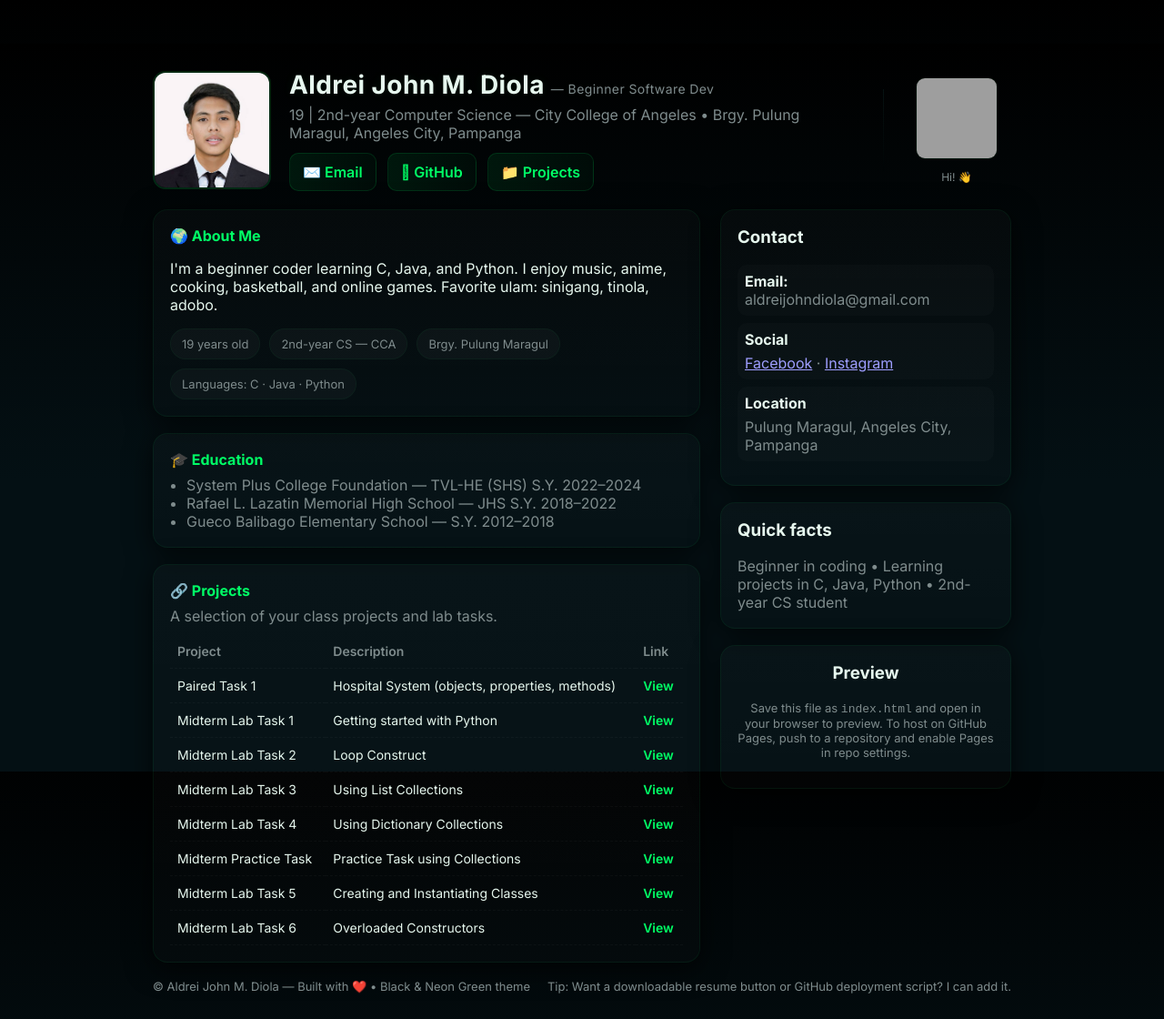
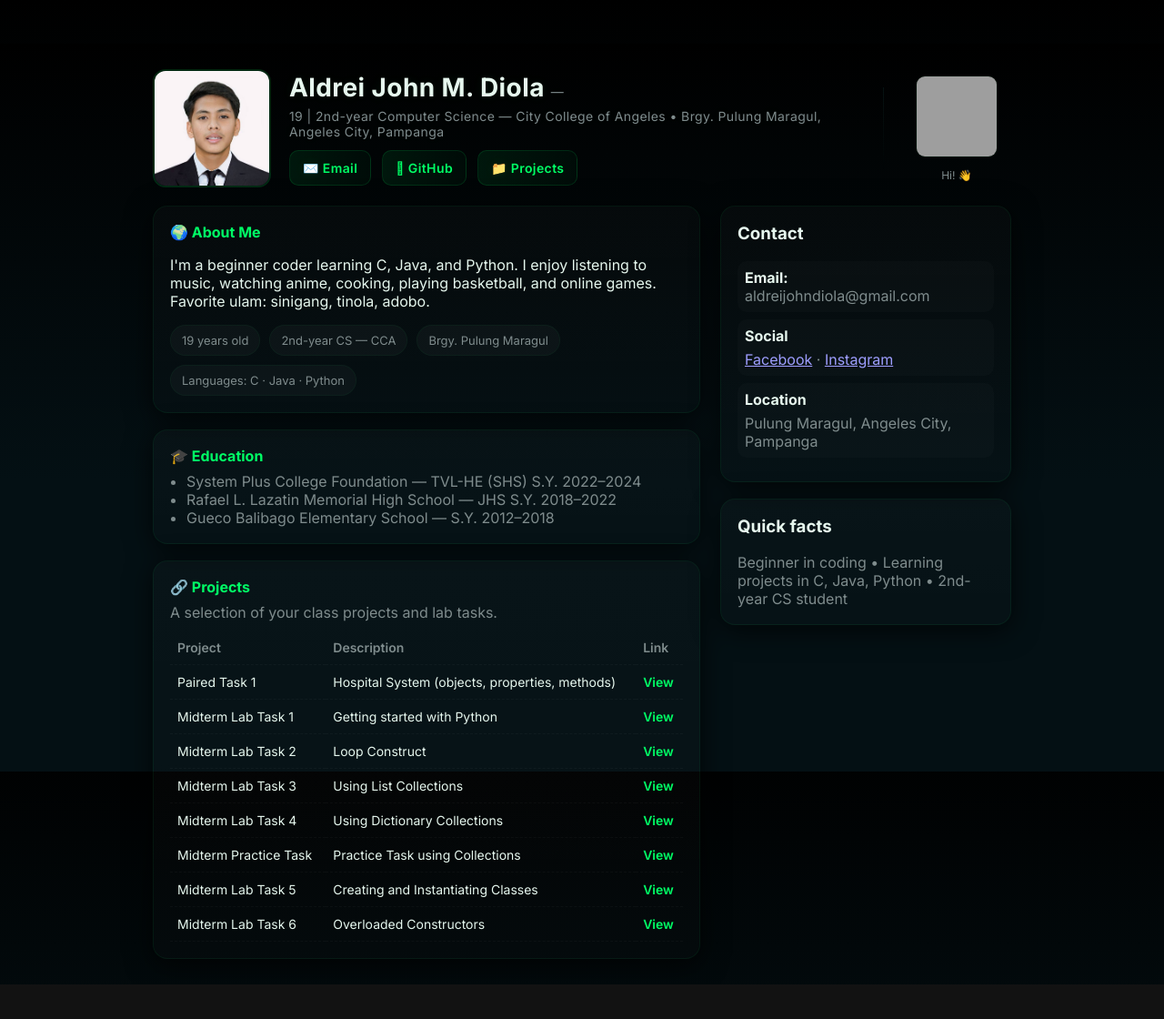
Before and after one commit to aldrei0123456789/drei-portfolio, a plain HTML site: page index.html in a window 1280 px wide. Shown: the whole page at 91% size. After the commit the page ends 1082 px from the top, so only its background shows below. Drawn offline with Linux system fonts and the light colour scheme; grey boxes are pictures that could not be loaded.

Commit message:
Update index.html

```diff
--- a/index.html
+++ b/index.html
@@ -83,7 +83,7 @@ footer{margin-top:18px;color:var(--muted);font-size:13px}
         <img src="https://raw.githubusercontent.com/aldrei0123456789/drei-portfolio/main/aldreipogi123.jpg" alt="Aldrei photo">
       </div>
       <div class="intro">
-        <h1 class="glow">Aldrei John M. Diola <span style="font-weight:500;color:var(--muted);font-size:14px">— Beginner Software Dev</span></h1>
+        <h1 class="glow">Aldrei John M. Diola <span style="font-weight:500;color:var(--muted);font-size:14px">—
         <p class="lead">19 | 2nd-year Computer Science — City College of Angeles • Brgy. Pulung Maragul, Angeles City, Pampanga</p>
         <div style="margin-top:12px" class="meta">
           <a class="btn" href="mailto:aldreijohndiola@gmail.com">✉️ Email</a>
@@ -101,7 +101,8 @@ footer{margin-top:18px;color:var(--muted);font-size:13px}
     <div class="card">
       <section id="about">
         <h2>🌍 About Me</h2>
-        <p>I'm a beginner coder learning C, Java, and Python. I enjoy music, anime, cooking, basketball, and online games. Favorite ulam: sinigang, tinola, adobo.</p>
+        <p>I'm a beginner coder learning C, Java, and Python. I enjoy listening to music, watching anime, cooking, playing basketball, and online games.
+        Favorite ulam: sinigang, tinola, adobo.</p>
         <div style="margin-top:12px" class="about-list">
           <span class="chip">19 years old</span>
           <span class="chip">2nd-year CS — CCA</span>
@@ -158,21 +159,3 @@ footer{margin-top:18px;color:var(--muted);font-size:13px}
       <h3>Quick facts</h3>
       <p style="color:var(--muted);margin:6px 0 0">Beginner in coding • Learning projects in C, Java, Python • 2nd-year CS student</p>
     </div>
-
-    <div class="card" style="margin-top:18px;text-align:center">
-      <h3>Preview</h3>
-      <p style="color:var(--muted);font-size:13px">Save this file as <code>index.html</code> and open in your browser to preview. To host on GitHub Pages, push to a repository and enable Pages in repo settings.</p>
-    </div>
-  </aside>
-</main>
-
-<footer>
-  <div style="display:flex;justify-content:space-between;align-items:center;gap:12px;flex-wrap:wrap">
-    <div>© Aldrei John M. Diola — Built with ❤️ • Black & Neon Green theme</div>
-    <div style="color:var(--muted)">Tip: Want a downloadable resume button or GitHub deployment script? I can add it.</div>
-  </div>
-</footer>
-
-  </div>
-</body>
-</html>
```
